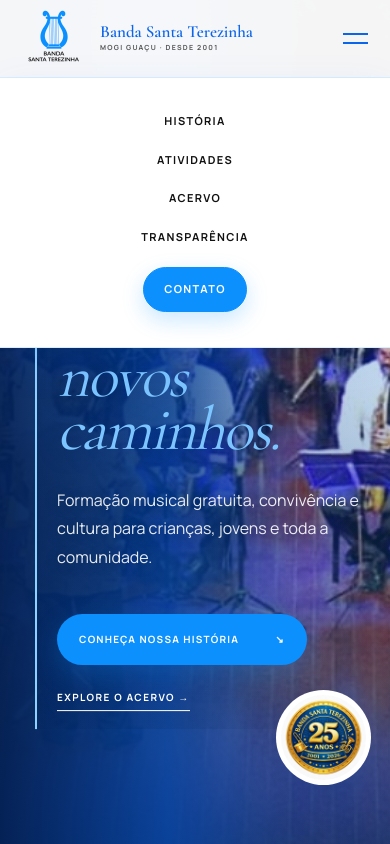
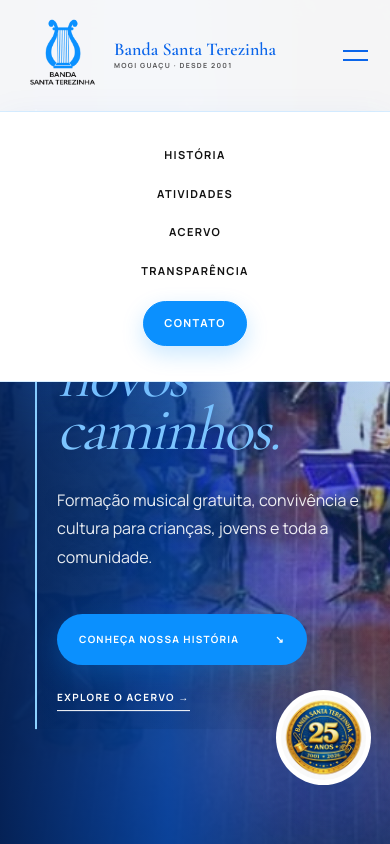
Before and after one commit to bqbdev/banda-santa-terezinha, a Next.js app: page / in a window 390 px wide. Both pictures are taken after a click on the button 350 px from the left and 38 px from the top of the page. Shown: the top 844 px of the page. Built offline with nearby package versions, Linux system fonts and the light colour scheme.

Commit message:
docs/transparencia/index.html

```diff
--- a/app/globals.css
+++ b/app/globals.css
@@ -41,7 +41,7 @@
   background: rgba(245, 241, 232, 0.95);
   border-bottom: 1px solid var(--line);
   display: flex;
-  height: 92px;
+  height: 132px;
   justify-content: space-between;
   left: 0;
   padding: 0 clamp(24px, 5vw, 80px);
@@ -66,7 +66,7 @@
   height: min(880px, 100vh);
   min-height: 720px;
   overflow: hidden;
-  padding-top: 92px;
+  padding-top: 132px;
   position: relative;
 }
 .hero-image { height: 100%; inset: 0; object-fit: cover; object-position: center 30%; position: absolute; width: 100%; }
@@ -223,12 +223,14 @@
   border: 0;
   border-radius: 0;
   box-shadow: none;
-  height: 86px;
+  height: 112px;
   object-fit: contain;
   padding: 0;
-  width: 86px;
+  width: 112px;
 }
-.brand b { color: var(--cor-azul-escuro); font-size: 22px; }
+.brand { gap: 20px; }
+.brand b { color: var(--cor-azul-escuro); font-size: 27px; }
+.brand small { font-size: 9px; }
 .brand small { color: var(--cor-cinza); }
 nav a {
   color: var(--cor-texto);
@@ -413,6 +415,10 @@
 .collection-text i { color: #9BD4FF; }
 
 .transparency { background: var(--cor-branca); }
+.transparency-page {
+  min-height: calc(100vh - 190px);
+  padding-top: 220px;
+}
 .document-list { border-top: 0; }
 .document-row {
   background: var(--cor-branca);
@@ -468,6 +474,7 @@
   object-fit: contain;
   padding: 0;
   width: 112px;
+  filter: brightness(0) invert(1);
 }
 .footer-brand strong { font-size: 22px; }
 .footer-brand small { color: rgba(255,255,255,.7); }
@@ -491,8 +498,9 @@
 .footer-credit img {
   background: transparent;
   border-radius: 0;
-  height: 48px;
-  max-width: 150px;
+  filter: brightness(0) invert(1);
+  height: 30px;
+  max-width: 105px;
   object-fit: contain;
   padding: 0;
   width: auto;
@@ -522,14 +530,14 @@
 .document-modal iframe { border-color: var(--cor-borda); border-radius: 14px; }
 
 @media (max-width: 980px) {
-  .site-header { height: 78px; padding: 0 22px; }
-  .brand img { height: 64px; width: 64px; }
-  .brand b { font-size: 17px; }
-  nav { background: var(--cor-branca); border-bottom: 1px solid var(--cor-borda); box-shadow: var(--sombra-suave); display: none; flex-direction: column; left: 0; padding: 35px; position: absolute; right: 0; top: 78px; }
+  .site-header { height: 112px; padding: 0 22px; }
+  .brand img { height: 94px; width: 94px; }
+  .brand b { font-size: 21px; }
+  nav { background: var(--cor-branca); border-bottom: 1px solid var(--cor-borda); box-shadow: var(--sombra-suave); display: none; flex-direction: column; left: 0; padding: 35px; position: absolute; right: 0; top: 112px; }
   nav.nav-open { display: flex; }
   .menu-button { background: transparent; border: 0; display: flex; flex-direction: column; gap: 7px; padding: 10px 0 10px 10px; }
   .menu-button span { background: var(--cor-azul-escuro); display: block; height: 2px; width: 25px; }
-  .hero { min-height: 720px; padding-top: 78px; }
+  .hero { min-height: 720px; padding-top: 112px; }
   .hero-content { border-left-width: 2px; padding: 18px 20px; }
   .anniversary-seal { height: 95px; right: 5%; width: 95px; }
   .intro { gap: 45px; grid-template-columns: 1fr; }
@@ -542,7 +550,9 @@
 }
 
 @media (max-width: 640px) {
-  .brand b { font-size: 17px; }
+  .brand { gap: 10px; }
+  .brand img { height: 82px; width: 82px; }
+  .brand b { font-size: 18px; }
   .brand small { font-size: 7px; }
   .hero h1 { line-height: .84; }
   .hero-content { top: 46%; }
@@ -567,13 +577,15 @@
   .contact-details a { font-size: 18px; overflow-wrap: anywhere; }
   footer { align-items: flex-start; flex-direction: column; gap: 25px; }
   .footer-brand img { height: 96px; width: 96px; }
-  .gallery-stage { height: calc(100vh - 180px); padding: 70px 45px 10px; }
-  .gallery-stage img { max-width: calc(100vw - 90px); }
+  .gallery-modal { display: flex; flex-direction: column; height: 100dvh; }
+  .gallery-stage { flex: 1 1 auto; height: auto; min-height: 0; padding: 68px 42px 8px; }
+  .gallery-stage img { height: auto; max-height: 100%; max-width: 100%; object-fit: contain; width: auto; }
   .gallery-nav { padding: 12px; }
   .gallery-nav.prev { left: 2px; }
   .gallery-nav.next { right: 2px; }
   .gallery-info { padding-left: 20px; padding-right: 20px; }
   .thumbnail-strip { padding-left: 20px; padding-right: 20px; }
+  .transparency-page { padding-top: 170px; }
   .document-modal { padding: 10px; }
   .document-modal-head { align-items: flex-start; gap: 14px; }
   .document-modal-head h3 { font-size: 18px; }
--- a/app/page.tsx
+++ b/app/page.tsx
@@ -198,6 +198,9 @@
 ];
 
 export default function Home() {
+  const isTransparencyPage = window.location.pathname.includes("/transparencia");
+  const homeUrl = import.meta.env.BASE_URL;
+  const transparencyUrl = `${import.meta.env.BASE_URL}transparencia/`;
   const [menuOpen, setMenuOpen] = useState(false);
   const [activeCollection, setActiveCollection] = useState<Collection | null>(null);
   const [activeImage, setActiveImage] = useState(0);
@@ -235,8 +238,8 @@
 
   return (
     <main>
-      <header className="site-header">
-        <a className="brand" href="#inicio" aria-label="Banda Santa Terezinha — início">
+      <header className="site-header" id="inicio">
+        <a className="brand" href={homeUrl} aria-label="Banda Santa Terezinha — início">
           <img src={media("logo.png")} alt="" />
           <span>
             <b>Banda Santa Terezinha</b>
@@ -244,17 +247,18 @@
           </span>
         </a>
         <nav className={menuOpen ? "nav-open" : ""} aria-label="Navegação principal">
-          <a href="#historia" onClick={() => setMenuOpen(false)}>História</a>
-          <a href="#atividades" onClick={() => setMenuOpen(false)}>Atividades</a>
-          <a href="#acervo" onClick={() => setMenuOpen(false)}>Acervo</a>
-          <a href="#transparencia" onClick={() => setMenuOpen(false)}>Transparência</a>
-          <a className="nav-contact" href="#contato" onClick={() => setMenuOpen(false)}>Contato</a>
+          <a href={`${homeUrl}#historia`} onClick={() => setMenuOpen(false)}>História</a>
+          <a href={`${homeUrl}#atividades`} onClick={() => setMenuOpen(false)}>Atividades</a>
+          <a href={`${homeUrl}#acervo`} onClick={() => setMenuOpen(false)}>Acervo</a>
+          <a href={transparencyUrl} onClick={() => setMenuOpen(false)}>Transparência</a>
+          <a className="nav-contact" href={`${homeUrl}#contato`} onClick={() => setMenuOpen(false)}>Contato</a>
         </nav>
         <button className="menu-button" onClick={() => setMenuOpen(!menuOpen)} aria-label="Abrir menu" aria-expanded={menuOpen}>
           <span /><span />
         </button>
       </header>
 
+      {!isTransparencyPage && (<>
       <section className="hero" id="inicio">
         <img className="hero-image" src={media("foto-banner.jpeg")} alt="Músicos da Banda Santa Terezinha em apresentação" />
         <div className="hero-overlay" />
@@ -350,8 +354,9 @@
           ))}
         </div>
       </section>
+      </>)}
 
-      <section className="transparency section-shell" id="transparencia">
+      {isTransparencyPage && (<section className="transparency section-shell transparency-page" id="transparencia">
         <div className="section-topline">
           <div>
             <div className="section-heading">
@@ -378,9 +383,9 @@
             </article>
           ))}
         </div>
-      </section>
+      </section>)}
 
-      <section className="contact" id="contato">
+      {!isTransparencyPage && (<section className="contact" id="contato">
         <div className="contact-copy">
           <div className="section-heading">
             <span className="section-number">06</span>
@@ -409,7 +414,7 @@
             <a href="https://www.facebook.com/share/1BdbBbjuWu/" target="_blank" rel="noreferrer">Facebook <span>↗</span></a>
           </div>
         </div>
-      </section>
+      </section>)}
 
       <footer>
         <div className="footer-brand">
--- /dev/null
+++ b/transparencia/index.html
@@ -0,0 +1,18 @@
+<!doctype html>
+<html lang="pt-BR">
+  <head>
+    <meta charset="UTF-8" />
+    <meta name="viewport" content="width=device-width, initial-scale=1.0" />
+    <meta name="theme-color" content="#0A65EA" />
+    <meta
+      name="description"
+      content="Documentos institucionais, administrativos e prestação de contas da Banda Santa Terezinha."
+    />
+    <link rel="icon" href="/banda-santa-terezinha/midias/logo.png" />
+    <title>Transparência | Banda Santa Terezinha</title>
+  </head>
+  <body>
+    <div id="root"></div>
+    <script type="module" src="/src/main.tsx"></script>
+  </body>
+</html>
--- a/vite.config.ts
+++ b/vite.config.ts
@@ -1,10 +1,17 @@
 import { defineConfig } from "vite";
 import react from "@vitejs/plugin-react";
+import { resolve } from "node:path";
 
 export default defineConfig({
   base: "/banda-santa-terezinha/",
   plugins: [react()],
   build: {
     outDir: "docs",
+    rollupOptions: {
+      input: {
+        home: resolve(__dirname, "index.html"),
+        transparencia: resolve(__dirname, "transparencia/index.html"),
+      },
+    },
   },
 });
```
Also changed, not shown: 5 other files (tests, documents, lock files or other folders).
